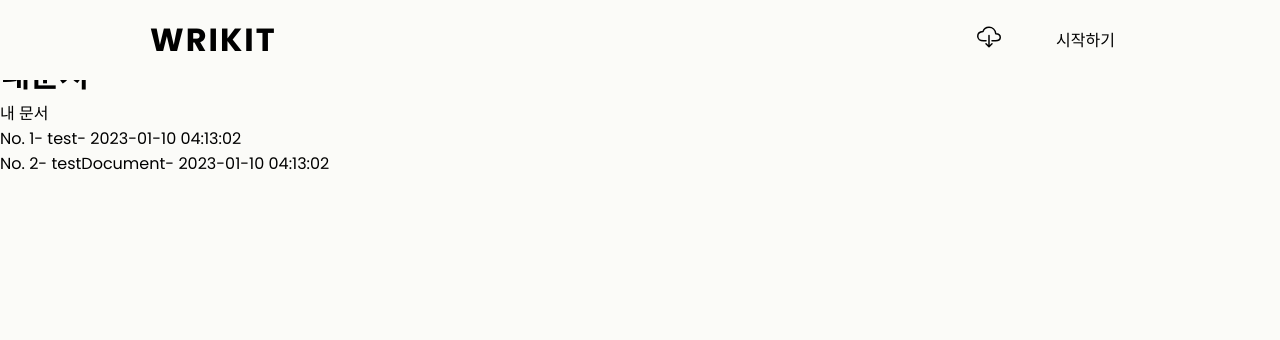
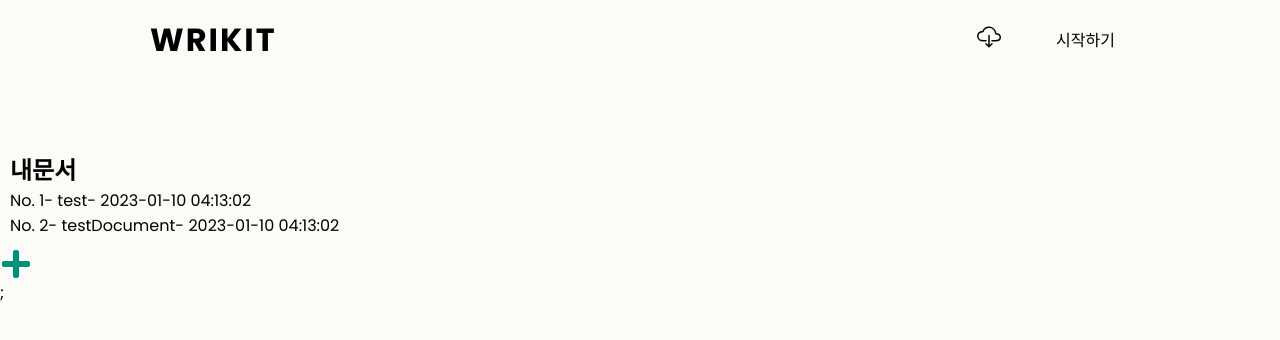
Before and after one commit to wrikit/wrikitFront, a React (Create React App) app: page /document in a window 1280 px wide. Shown: the top 340 px of the page. Built offline with nearby package versions, Linux system fonts and the light colour scheme; no server answers; the HTML template or start-up script is replaced by a standard one.

Commit message:
feat: DocumentNew 새문서버튼 아이콘 및 컴포넌트 생성

```diff
--- a/src/components/DocumentPage/DocumentItem.js
+++ b/src/components/DocumentPage/DocumentItem.js
@@ -1,3 +1,4 @@
+//documentItem컴포넌트 문서 번호, 이름, 마지막업데이트날짜
 const DocumentItem = (props) => {
   // props
   // {post: {id: x, title: xxx, body: xxx}}
--- a/src/components/DocumentPage/DocumentList.js
+++ b/src/components/DocumentPage/DocumentList.js
@@ -1,6 +1,9 @@
 import { useState, useEffect } from "react";
 import axios from "axios";
+//documentItem컴포넌트 문서 번호, 이름, 마지막업데이트날짜
 import DocumentItem from "./DocumentItem";
+import DocumentNew from "./DocumentNew";
+import "../../styles/DocumentList.scss";
 
 const DocumentList = () => {
   // 2초기다리는건 처음에 state에 빈값이여야... 2초후바꾸기
@@ -44,7 +47,7 @@ const DocumentList = () => {
         }
       )
       .then((res) => {
-        console.log("get-profiledd", res.data);
+        console.log("get-profiled", res.data.data.user);
         return res.data;
       })
       .catch(function (err) {
@@ -65,10 +68,15 @@ const DocumentList = () => {
   });
 
   return (
-    <div className="documentList">
-      <p>내 문서</p>
-      {documents.length < 1 ? <h2>"Loading..."</h2> : dataLoaded}
-    </div>
+    <>
+      <div className="documentList">
+        <h2>내문서</h2>
+        {documents.length < 1 ? <h2>"Loading..."</h2> : dataLoaded}
+      </div>
+      <div>
+        <DocumentNew />
+      </div>
+    </>
   );
 };
 
--- /dev/null
+++ b/src/components/DocumentPage/DocumentNew.js
@@ -0,0 +1,30 @@
+//새문서 생성 버튼
+import { FaPlus } from "react-icons/fa";
+import { IconContext } from "react-icons";
+import "../../styles/DocumentNew.scss";
+const DocumentNew = () => {
+  // props
+  // {post: {id: x, title: xxx, body: xxx}}
+  //   console.log(props);
+  // const { document } = props;
+  console.log("DocumentNew컴포넌트", document.id);
+  //   post =>{id: x, title: xxx, body: xxx}
+  return (
+    <div className="DocumentNew">
+      <IconContext.Provider
+        value={{
+          color: "#00917C",
+          className: "NewBtn",
+          size: "2em",
+        }}
+      >
+        <div>
+          <FaPlus />
+        </div>
+      </IconContext.Provider>
+      ;
+    </div>
+  );
+};
+
+export default DocumentNew;
--- a/src/pages/Document.js
+++ b/src/pages/Document.js
@@ -2,7 +2,6 @@ import DocumentList from "../components/DocumentPage/DocumentList";
 const Document = () => {
   return (
     <main className="MainPage">
-      <h1>내문서</h1>
       <DocumentList />
     </main>
   );
--- /dev/null
+++ b/src/styles/DocumentList.scss
@@ -0,0 +1,9 @@
+// Title
+.documentList {
+  margin-top: 101px;
+  margin-left: 10px;
+  margin-bottom: 10px;
+  border-left: 0px;
+  border-right: 0px;
+  border-top: 0px;
+}
--- /dev/null
+++ b/src/styles/DocumentNew.scss
@@ -0,0 +1,3 @@
+.NewBtn {
+  vertical-align: middle;
+}
```
